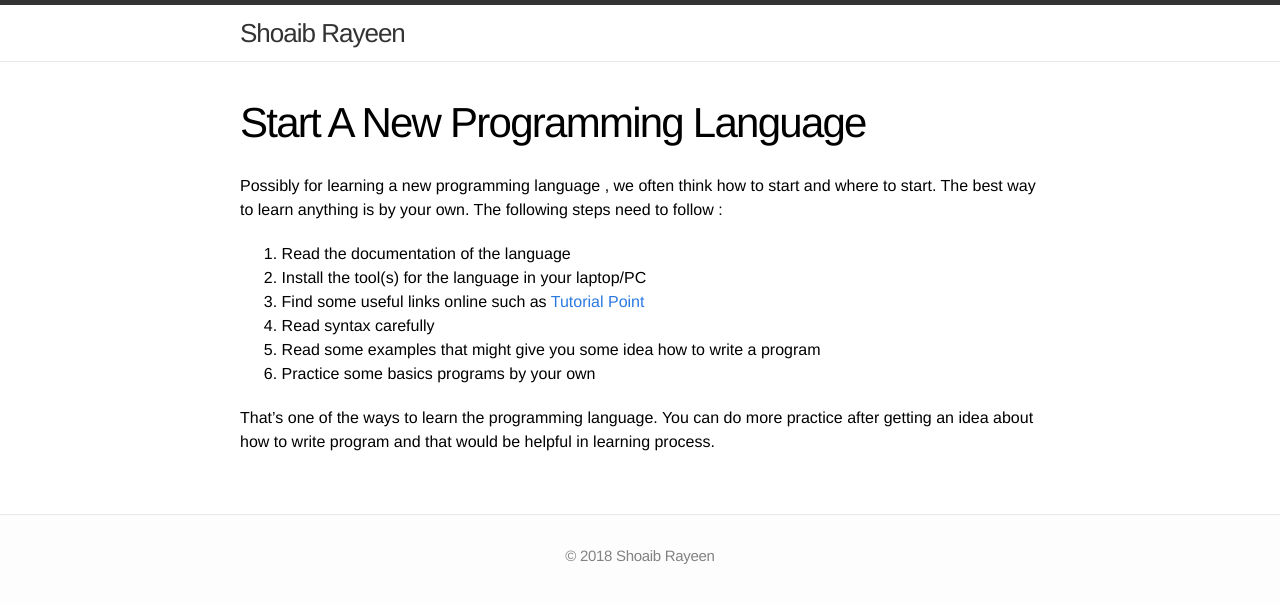
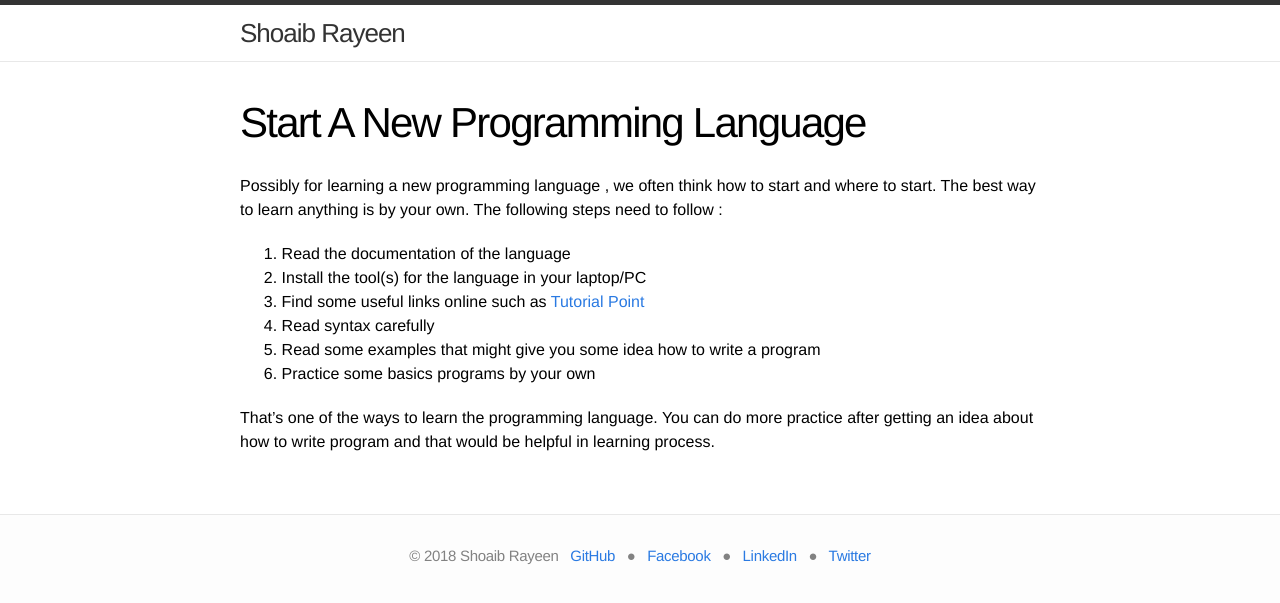
Before and after one commit to shoaibrayeen/shoaibrayeen.github.io, a Jekyll site: the page built from doc/start_a_new_programming_language.md, in a window 1280 px wide. Shown: the top 603 px of the page. Built offline with Jekyll 4.4.1, drawn with Linux system fonts in a browser that asks for light colours.

Commit message:
Update footer.html

```diff
--- a/_includes/footer.html
+++ b/_includes/footer.html
@@ -1,6 +1,10 @@
 <footer class="site-footer">
 
     <p style="text-align:center">
-      &copy;&nbsp;2018 Shoaib Rayeen
+      &copy;&nbsp;2018 Shoaib Rayeen &nbsp;
+      <a href="https://github.com/shoaibrayeen" target="_self">GitHub</a> &nbsp; ● &nbsp;
+      <a href="https://www.facebook.com/ShoaibRayeen123" target="_self">Facebook</a> &nbsp; ● &nbsp;
+      <a href="https://www.linkedin.com/in/shoaibrayeen/" target="_self">LinkedIn</a> &nbsp; ● &nbsp;
+      <a href="https://twitter.com/Shoaibrayeen" target="_self">Twitter</a>
     </p>
 </footer>
```
